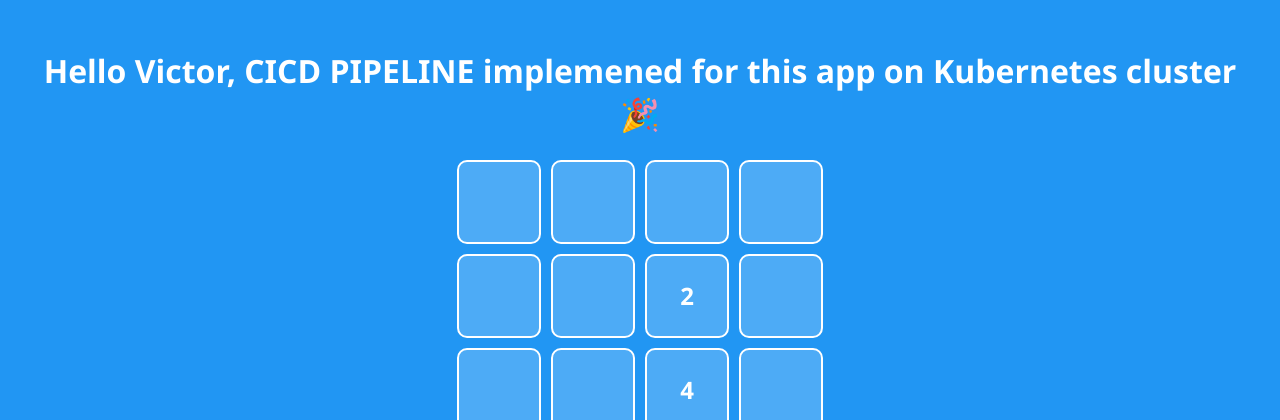
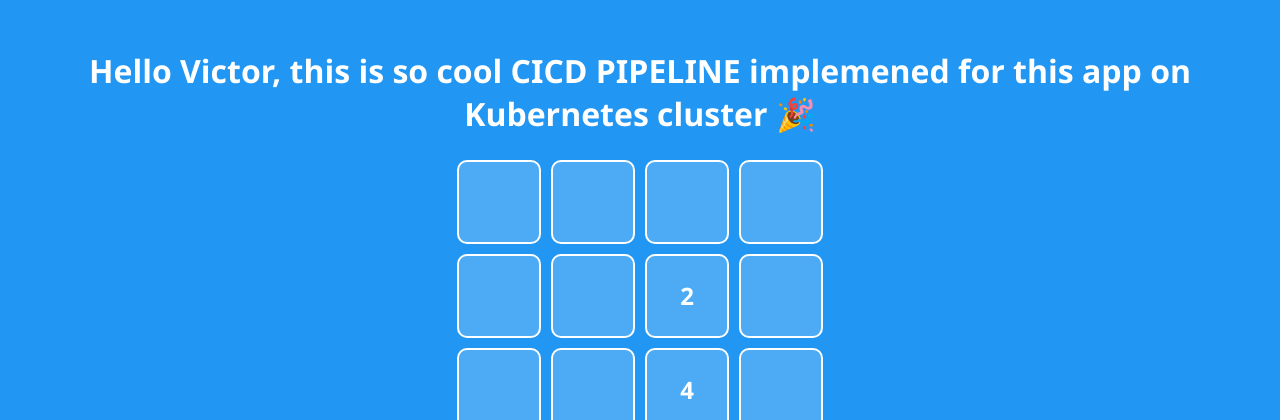
Before and after one commit to Victorwasonga/CI-CD-Pipeline-2048-Game-eks, a Flask app: page / in a window 1280 px wide. Shown: the top 420 px of the page. Run offline with Flask 3, Linux system fonts and the light colour scheme.

Commit message:
Update index.html

```diff
--- a/templates/index.html
+++ b/templates/index.html
@@ -6,7 +6,7 @@
     <link rel="stylesheet" href="{{ url_for('static', filename='style.css') }}">
 </head>
 <body>
-    <h1>Hello Victor, CICD PIPELINE implemened for this app on Kubernetes cluster 🎉</h1>
+    <h1>Hello Victor, this is so cool CICD PIPELINE implemened for this app on Kubernetes cluster 🎉</h1>
 
     <div class="grid">
         {% for row in grid %}
```
